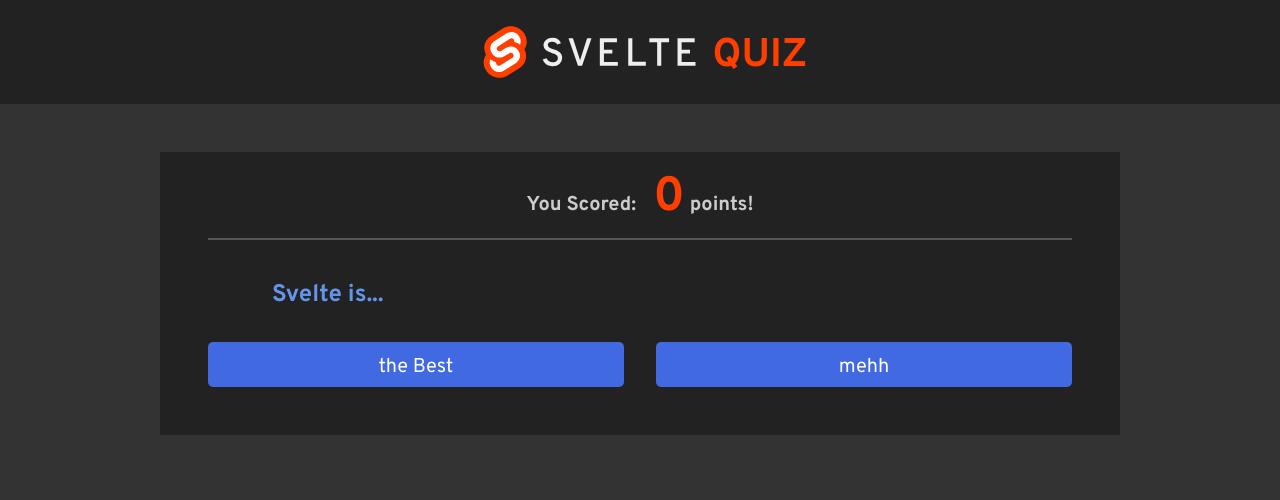
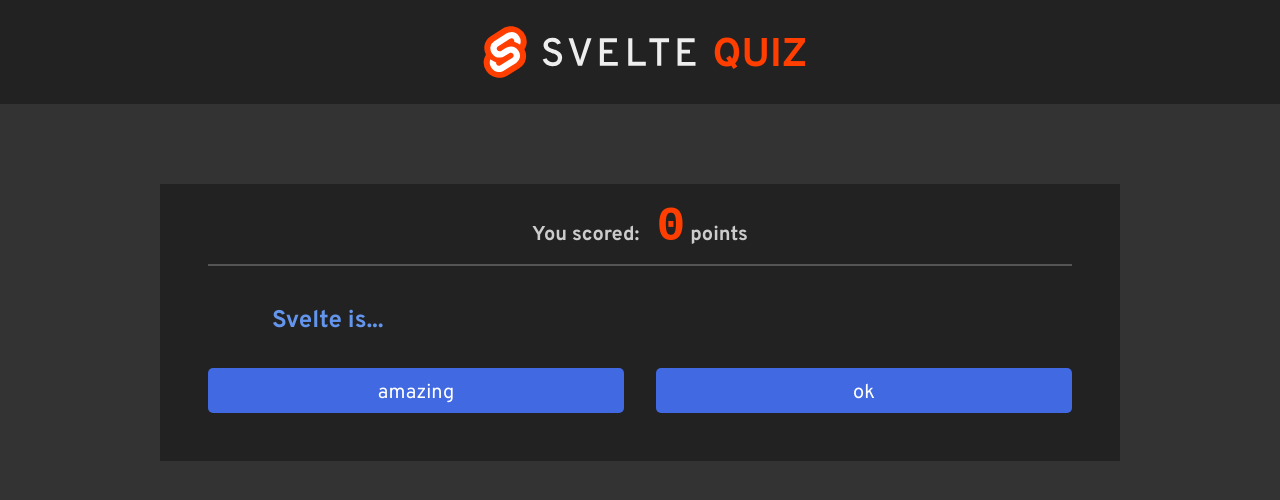
Before and after one commit to SinisaVukmirovic/Svelte-Quiz-App, a Svelte app: page / in a window 1280 px wide. Shown: the top 500 px of the page. Built offline with nearby package versions, Linux system fonts and the light colour scheme.

Commit message:
Basic Functionality Finished

```diff
--- a/src/App.svelte
+++ b/src/App.svelte
@@ -13,45 +13,63 @@
             question: 'Svelte is...',
             correctAnswer: 0,
             answers: [
-                'the Best',
-                'mehh'
+                'amazing',
+                'ok'
             ]
         },
         {
             question: 'React is...',
-            correctAnswer: 0,
+            correctAnswer: 1,
             answers: [
-                'not reactive',
+                'reactive',
+                'not reactive'
+            ]
+        },
+        {
+            question: 'Svelte is...',
+            correctAnswer: 2,
+            answers: [
+                'fast',
                 'small',
-                'fast'
+                'all of the above'
+            ]
+        },
+        {
+            question: 'Svelte has...',
+            correctAnswer: 1,
+            answers: [
+                'more code',
+                'less code',
+                'framework code'
             ]
         },
         {
             question: 'The best one is...',
-            correctAnswer: 0,
+            correctAnswer: 2,
             answers: [
-                'Svelte',
                 'Angular',
                 'Vue',
+                'Svelte',
                 'React'
             ]
         },
         {
-            question: 'React is a __________ for React.js',
+            question: 'React is a ______________ for React.js',
             correctAnswer: 0,
             answers: [
                 'terrible name',
                 'adequate name',
-                'fitting name',
+                'perfect name',
+                'fitting name'
             ]
         },
         {
             question: 'Trully reactive is...',
-            correctAnswer: 0,
+            correctAnswer: 1,
             answers: [
+                'React',
                 'Svelte',
                 'Vue',
-                'React',
                 'Angular'
             ]
         }
@@ -63,23 +81,40 @@
 
         if (isCorrect) {
             score += 1;
+            quiz[currentQuestion].question = 'Correct!';
+
+            document.querySelector('.answers').style.display = 'none';
+        }
+        else {
+            quiz[currentQuestion].question = 'Wrong!';
+
+            document.querySelector('.answers').style.display = 'none';
         }
 
-        currentQuestion += 1;
+        if (currentQuestion < quiz.length - 1) {
+            setTimeout(function() {
+                currentQuestion += 1;
 
-        if (currentQuestion === quiz.length) {
-            currentQuestion = 0;
-            score = 0;
+                document.querySelector('.answers').style.display = 'grid';
+            }, 2000);
         }
+        else {
+            setTimeout(() => {
+                quiz[currentQuestion].question = `Quiz Finished!
+                    You scored ${score}/${quiz.length} points!`;
 
+                document.querySelector('.answers').style.display = 'none';
+            }, 4000);
+        }
     }
+
 </script>
 
 <style>
 	.app  {
         width: 90%;
         max-width: 60rem;
-        margin: 3em auto;
+        margin: 5em auto;
         padding: 1em 3em;
         background-color: #222;
     }
--- a/src/components/Score.svelte
+++ b/src/components/Score.svelte
@@ -3,6 +3,8 @@
 </script>
 
 <style>
+    /* @import url('https://fonts.googleapis.com/css?family=Nova+Mono&display=swap'); */
+
     .score-board {
         color: #ccc;
         font-size: 1.25rem;
@@ -13,6 +15,8 @@
         border-bottom: 2px solid #555;
     }
         .score-board span {
+            font-family: monospace;
+            /* font-variant-numeric: tabular-nums; */
             color: var(--svelte-clr);
             font-size: 3rem;
             font-weight: bold;
@@ -28,4 +32,6 @@
 </style>
 
 <!-- Mark Up -->
-<div class="score-board">You Scored: <span>{score}</span> points!</div>
+<div class="score-board">
+    You scored: <span> {score} </span> {score === 1 ? 'point' : 'points'}
+</div>
```
Also changed, not shown: 1 other file (tests, documents, lock files or other folders).
